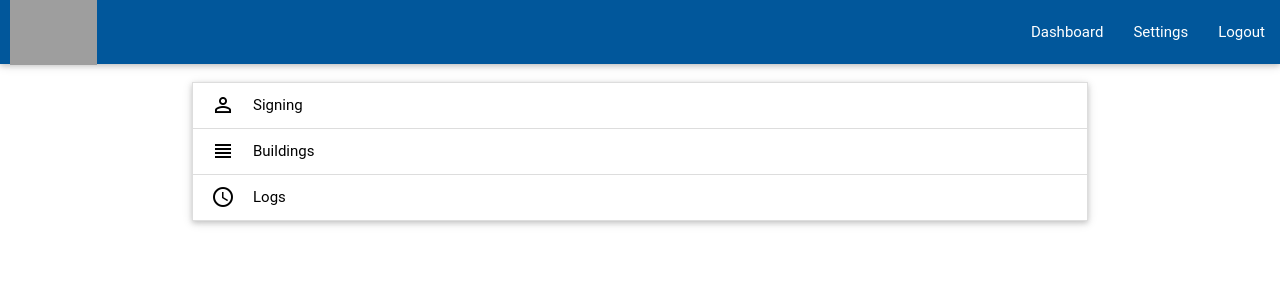
After one commit to dsantosp12/SRegister, a Flask app: template app/templates/defaults/dashboard.html in a window 1280 px wide. The commit adds this page. Shown: the top 300 px of the page. Run offline with Flask 2, Linux system fonts and the light colour scheme; the template is opened without the code that fills it: most values are stand-ins (such as "Sample title", 1, 10 or a date in 2020); some libraries are stand-ins or nearby versions; some web fonts are replaced; grey boxes are pictures that could not be loaded.

Commit message:
Implemented the view for the dashboard. Need to add the links when the controller for other page are available

```diff
--- a/app/signings/views.py
+++ b/app/signings/views.py
@@ -3,9 +3,3 @@ from flask import (Blueprint, render_template, g, redirect,
 from flask.ext.login import login_required
 
 signings = Blueprint("signings", __name__)
-
-
-@signings.route('/dashboard/')
-@login_required
-def dashboard():
-    return "Dashboard!"
--- a/app/static/js/init.js
+++ b/app/static/js/init.js
@@ -1,7 +1,5 @@
-(function($){
-  $(function(){
-
-    $('.button-collapse').sideNav();
-
-  }); // end of document ready
-})(jQuery); // end of jQuery name space
+$(document).ready(function(){
+  $('.collapsible').collapsible({
+    accordion : false
+  });
+});
--- a/app/templates/defaults/base.html
+++ b/app/templates/defaults/base.html
@@ -8,18 +8,16 @@
 
     <link rel="stylesheet" href="https://cdnjs.cloudflare.com/ajax/libs/materialize/0.97.6/css/materialize.min.css">
     <link href="https://fonts.googleapis.com/icon?family=Material+Icons" rel="stylesheet">
-    <link href="css/style.css" type="text/css" rel="stylesheet" media="screen,projection"/>
+    <link href="/static/css/style.css" type="text/css" rel="stylesheet" media="screen,projection"/>
 </head>
 <body>
 
-    <div class="container">
-        {% block content %}{% endblock %}
-    </div>
+    {% block content %}{% endblock %}
 
     {#  Java scripts includes  #}
     <script type="text/javascript" src="https://code.jquery.com/jquery-2.1.1.min.js"></script>
-    <script src="js/materialize.js"></script>
-    <script src="js/init.js"></script>
+    <script src="/static/js/materialize.js"></script>
+    <script src="/static/js/init.js"></script>
     {% block scripts %}{% endblock %}
 </body>
 </html>
--- /dev/null
+++ b/app/templates/defaults/dashboard.html
@@ -0,0 +1,62 @@
+{% extends 'defaults/base.html' %}
+{% block title %}{{ title }}{% endblock %}
+{% block content %}
+    <nav class="light-blue darken-4">
+        <div class="nav-wrapper">
+            <img src="https://upload.wikimedia.org/wikipedia/en/0/02/UMass-Lowell-logo.png" style="max-height: 65px; margin-left: 10px;">
+            <ul id="nav-mobile" class="right">
+                <li  class="{% if title == "Dashboard" %}active{% endif %}">
+                    <a href="{{ url_for('init.dashboard') }}">Dashboard</a>
+                </li>
+                <li class="{% if title == "Settings" %}active{% endif %}">
+                    <a href="{{ url_for('init.settings') }}">Settings</a>
+                </li>
+                <li>
+                    <a href="{{ url_for('init.logout') }}">Logout</a>
+                </li>
+            </ul>
+        </div>
+    </nav>
+    {% block dashboard_content %}
+        <style>
+            .icon-color {
+                color: #000;
+            }
+            li {
+                color: #000;
+            }
+        </style>
+        <div class="container" style="padding-top: 10px;">
+            <ul class="collapsible" data-collapsible="accordion">
+                <li>
+                    <div class="collapsible-header"><i class="material-icons">perm_identity</i>Signing</div>
+                    <div class="collapsible-body">
+                        <ul class="collection">
+                            <a href="#"><li class="collection-item">Signing Student<i class="secondary-content material-icons icon-color">input</i></li></a>
+                            <a href="#"><li class="collection-item">Signing Visitor<i class="secondary-content material-icons icon-color">input</i></li></a>
+                        </ul>
+                    </div>
+                </li>
+                <li>
+                    <div class="collapsible-header"><i class="material-icons">view_headline</i>Buildings</div>
+                    <div class="collapsible-body">
+                        <ul class="collection">
+                            <a href="#"><li class="collection-item ">Add Building<i class="secondary-content material-icons icon-color">input</i></li></a>
+                            <a href="#"><li class="collection-item">See All<i class="secondary-content material-icons icon-color">input</i></li></a>
+                        </ul>
+                    </div>
+                </li>
+                <li>
+                    <div class="collapsible-header"><i class="material-icons">schedule</i>Logs</div>
+                    <div class="collapsible-body">
+                        <ul class="collection">
+                            <a href="#"><li class="collection-item">See All<i class="secondary-content material-icons icon-color">input</i></li></a>
+                            <a href="#"><li class="collection-item">Search<i class="secondary-content material-icons icon-color">input</i></li></a>
+                            <a href="#"><li class="collection-item">Manage<i class="secondary-content material-icons icon-color">input</i></li></a>
+                        </ul>
+                    </div>
+                </li>
+            </ul>
+        </div>
+    {% endblock %}
+{% endblock %}
--- a/app/templates/defaults/login.html
+++ b/app/templates/defaults/login.html
@@ -3,6 +3,7 @@
 {% block title %}{{ title }}{% endblock %}
 
 {% block content %}
+    <div class="container">
         <div class="row">
             <div class="col s12 m6 l8 offset-l2 offset-m4">
                 <div class="center-align">
@@ -24,6 +25,7 @@
 
                             <p id="notification-msg"></p>
 
+                        </div>
                     </div>
                 </div>
             </div>
--- /dev/null
+++ b/app/templates/defaults/settings.html
@@ -0,0 +1,4 @@
+{% extends 'defaults/dashboard.html' %}
+
+{% block dashboard_content %}
+{% endblock %}
```
Also changed, not shown: app/views.py (+17 -1 lines), app/static/img/uml-logo.png (added). Lines whose indentation alone changed are shown as unchanged.
